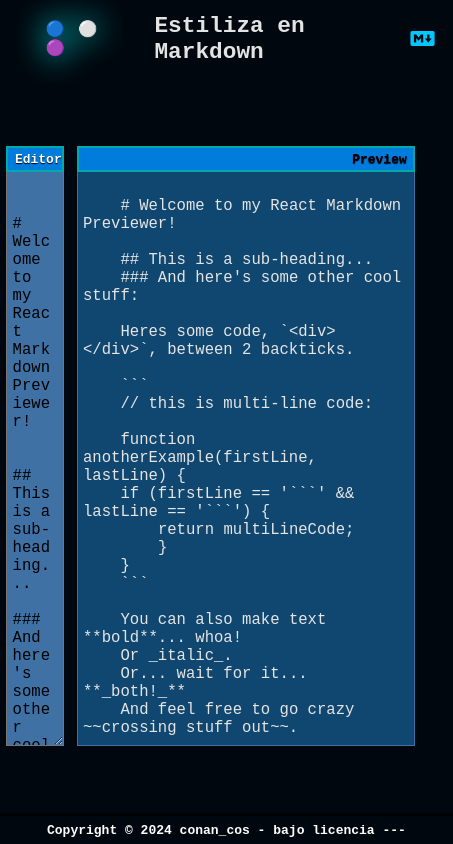
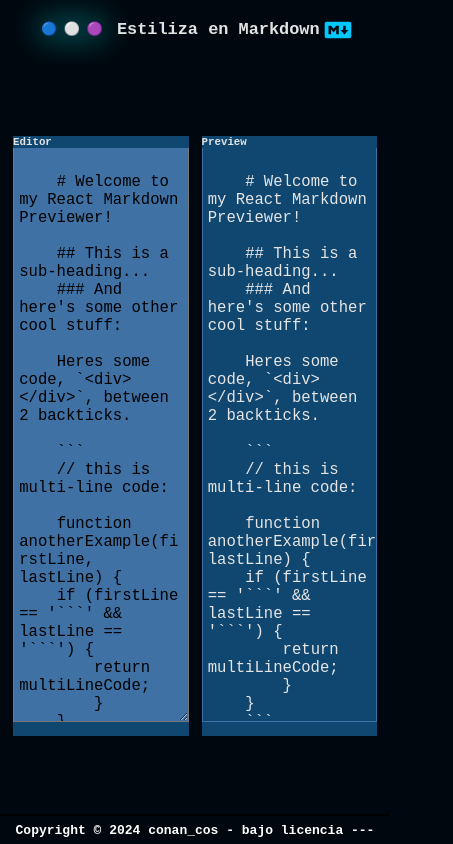
Before and after one commit to conancos/markdown-editor, a React (Vite) app: page / in a window 390 px wide. Shown: the whole page, 453 px wide, since content can reach past the window. Built offline with nearby package versions, Linux system fonts and the light colour scheme.

Commit message:
styles for files

```diff
--- a/src/App.css
+++ b/src/App.css
@@ -16,14 +16,14 @@
     /* outline: 2px solid #213c; */
 
     & nav {
-      margin-inline: 2rem;
+      margin-inline: clamp(0.2rem, 2vw, 2rem);
       filter: drop-shadow(0 0 16px #0ff);
       cursor: pointer;
       user-select: none;
 
-      & span:not(last-child) {
-        font-size: 1.2rem;
-        margin-inline: .5rem;
+      & span {
+        /* font-size: 1.2rem; */
+        margin-right: .5rem;
         transition: filter .2s ease-in-out;
         &:hover {
           filter: drop-shadow(0 0 6px #0ff) drop-shadow(0 0 8px aqua);
@@ -31,9 +31,9 @@
       }
     }
 
-    & h1 {
-      font-size: 1.75rem;
-
+    & h1.title-header{
+      font-size: clamp(1.3rem, 4vw, 2.4rem);
+      font-family: inherit;
     }
   }
 
@@ -55,14 +55,13 @@
       background: var(--bgcolor-interior1);
       /* box-shadow: 1px 1px 10px 2px var(--titulo-3); */
 
+      /*h5 editor y preview */
+      & .title-preview, .title-editor {
+        height: 2rem;
+        padding-inline: 1rem;
+        align-content: center;
 
-      & h5 {
-        display: block;
-        padding-inline: .5rem;
-        align-content: center;
-        color: #000;
         text-shadow: 0px 1px 1px black;
-        height: 2rem;
         font-size: 1rem;
         font-weight: bolder;
         border: 2px solid #0aa;
@@ -72,8 +71,8 @@
 
     & aside.a-left {
       margin-right: 0;
-
-      & h5 {
+      width: 45vw;
+      & .title-editor {
         text-align: left;
         color: #FFF;
       }
@@ -105,7 +104,10 @@
 
     & aside.a-right {
       margin-left: 0;
-      & h5 {
+      width: 45vw;
+
+      & .title-preview {
+        color: #000;
         text-align: right;
       }
       & div#preview {
@@ -113,6 +115,7 @@
         height: calc(100% - 2rem);
         color: #e5e5e5;
         font-size: 1.2rem;
+        font-weight: 200;
         padding: .5rem .3rem .5rem .4rem;
         border: 1px solid var(--bgcolor-interior3);
         border-top: none;
@@ -120,7 +123,14 @@
         scrollbar-width: thin;
         scrollbar-color: var(--bgcolor-interior1) var(--titulo-3);
         white-space: pre-wrap;
-        overflow-y: auto;
+        overflow: auto;
+
+        & h1 { font-size: 2.2rem; }
+        & h2 { font-size: 1.8rem; }
+        & h3 { font-size: 1.5rem; }
+        & h4 { font-size: 1.2rem; }
+        & h5 { font-size: 1.0rem; }
+        & h6 { font-size: .8rem; }
       }
     }
   }
@@ -196,7 +206,7 @@
     background: #000;
 
     & h1 {
-      font-size: 1.2rem;
+      font-size: 4.2rem;
     }
   }
 
@@ -215,7 +225,7 @@
 
 
 
-.skin {
+/* .skin {
   background: var(--bgcolor-interior);
 }
 
@@ -227,4 +237,4 @@
 
 .preview {
   background: var(--sextenario-bgcolor);
-}
+} */
--- a/src/Components/Header.jsx
+++ b/src/Components/Header.jsx
@@ -15,7 +15,7 @@ const Header = () => {
     return (
         <header className="header">
             <nav><span>🔵</span><span>⚪</span><span>🟣</span></nav>
-            <h1>Estiliza en Markdown</h1>
+            <h1 className="title-header">Estiliza en Markdown</h1>
             <span style={svgStyle}></span>
         </header>
     )
--- a/src/index.css
+++ b/src/index.css
@@ -1,5 +1,5 @@
 :root {
-  font-family: system-ui, Avenir, Helvetica, Arial, sans-serif;
+  /* font-family: system-ui, Avenir, Helvetica, Arial, sans-serif; */
   font-family: monospace;
 
   --primario-color: #5d5fef;
```
